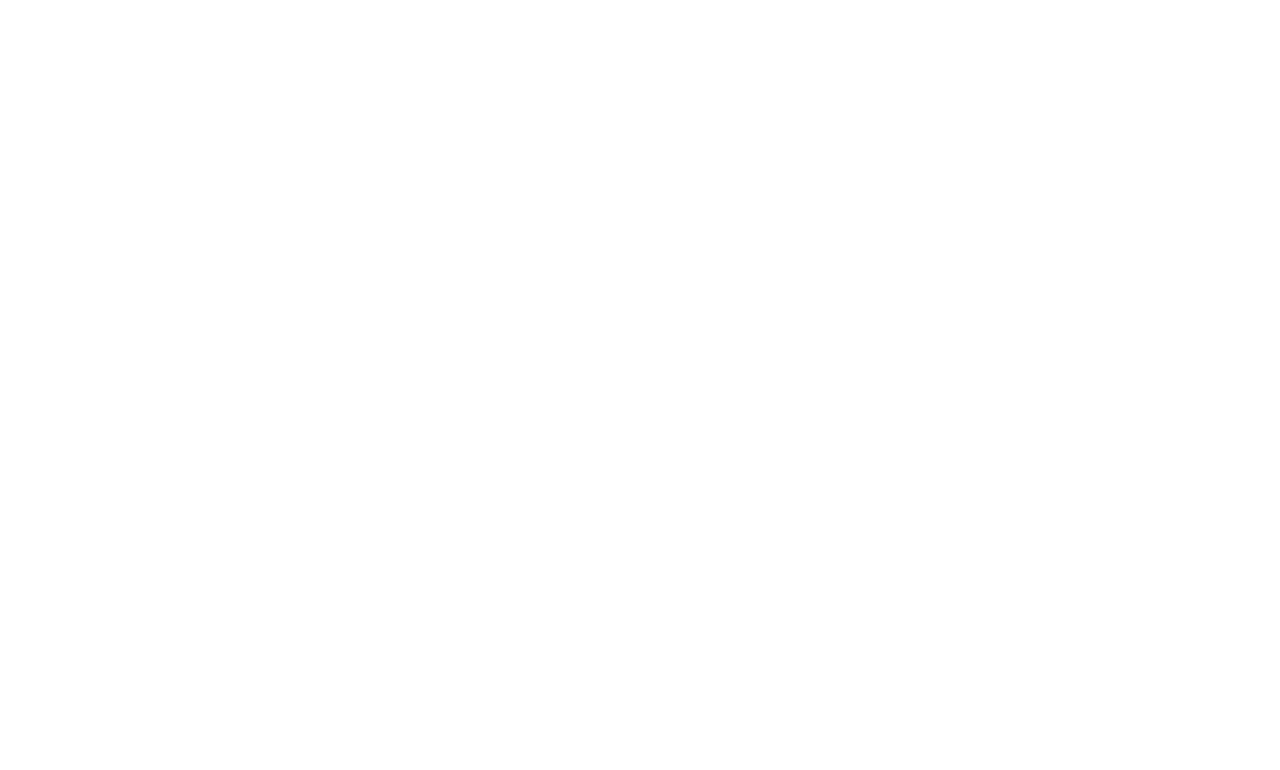
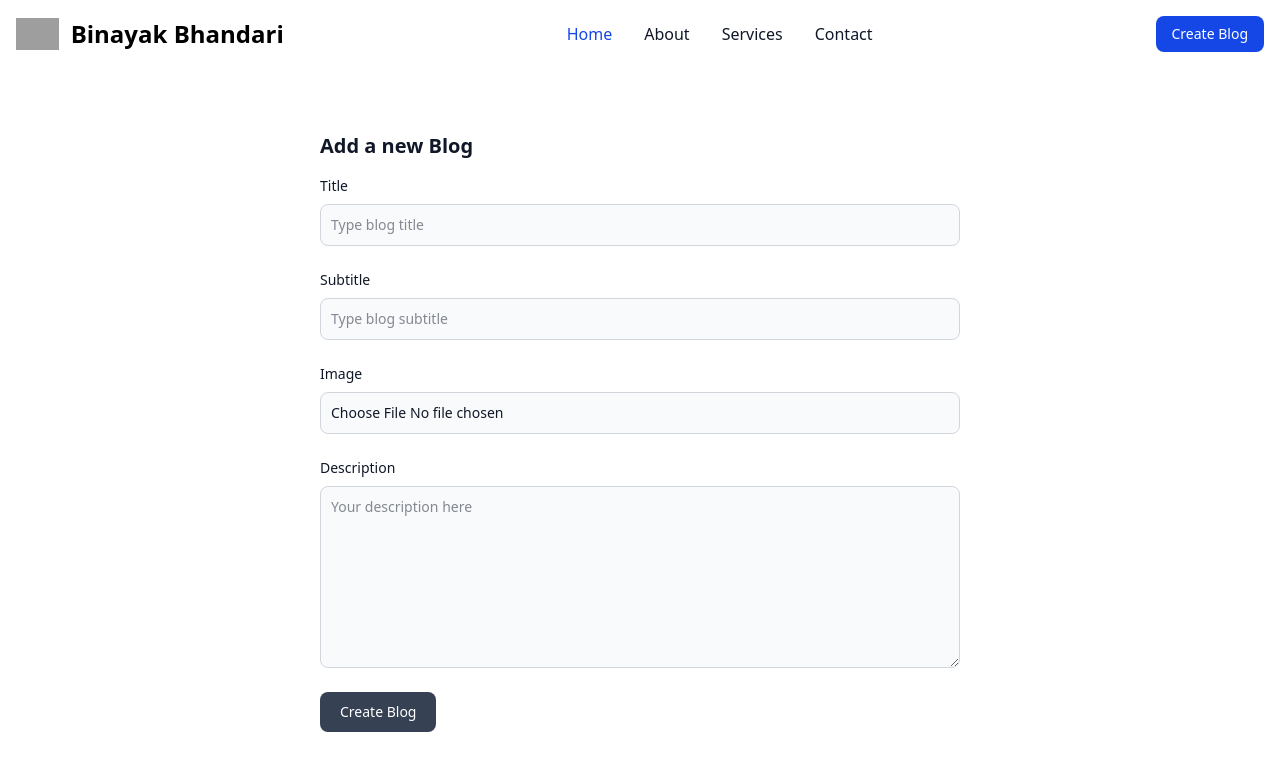
Before and after one commit to binayakbhandari/MERN3-P404, a React (Vite) app: page /create in a window 1280 px wide. Before the commit this address had no page. Shown: the top 770 px of the page. Built offline with nearby package versions, Linux system fonts and the light colour scheme; grey boxes are pictures that could not be loaded.

Commit message:
Day 26 Completed

```diff
--- a/src/App.jsx
+++ b/src/App.jsx
@@ -1,6 +1,7 @@
 import { BrowserRouter, Routes, Route } from "react-router-dom"
 import Home from "./pages/Home"
 import SingleBlog from "./pages/SingleBlog"
+import CreateBlog from "./pages/CreateBlog"
 
 function App() {
   return (
@@ -8,6 +9,7 @@
       <Routes>
         <Route path="/" element={ <Home /> } />
         <Route path="/blog/:id" element={ <SingleBlog /> } />
+        <Route path="/create" element={ <CreateBlog /> } />
       </Routes>
     </BrowserRouter>
   )
--- /dev/null
+++ b/src/components/Form.jsx
@@ -0,0 +1,82 @@
+import axios from "axios"
+import { useState } from "react"
+import { useNavigate } from "react-router-dom"
+
+const Form = () => {
+
+    const navigate = useNavigate()
+
+    const [data, setData] = useState({
+        title : "",
+        subtitle : "",
+        description : "",
+        image : ""
+    })
+
+    const handleChange = (e)=>{
+        // const name = e.target.name
+        // const value = e.target.value
+        const {name, value} = e.target
+        setData({
+            ...data,
+            [name] : name === "image" ? e.target.files[0] : value
+         })
+    }
+
+    console.log(data)
+
+    const creatBlog = async (e)=>{
+        e.preventDefault()
+
+        const response = await axios.post("http://localhost:3000/blog", data, {
+            headers : {
+                "Content-Type" : "multipart/form-data"
+            }
+        })
+
+        if(response.status === 200){
+            alert("Form Submitted !!!")
+            navigate("/")
+        } else {
+            alert("Something went wrong !")
+        }
+    }
+
+
+
+    return (
+        <>
+            <section className="bg-white dark:bg-gray-900">
+                <div className="py-8 px-4 mx-auto max-w-2xl lg:py-16">
+                    <h2 className="mb-4 text-xl font-bold text-gray-900 dark:text-white">Add a new Blog</h2>
+                    <form onSubmit={creatBlog}>
+                        <div className="grid gap-4 sm:grid-cols-2 sm:gap-6">
+                            <div className="sm:col-span-2">
+                                <label for="title" className="block mb-2 text-sm font-medium text-gray-900 dark:text-white"> Title </label>
+                                <input type="text" name="title" id="title" className="bg-gray-50 border border-gray-300 text-gray-900 text-sm rounded-lg focus:ring-primary-600 focus:border-primary-600 block w-full p-2.5 dark:bg-gray-700 dark:border-gray-600 dark:placeholder-gray-400 dark:text-white dark:focus:ring-primary-500 dark:focus:border-primary-500" placeholder="Type blog title" onChange={handleChange} required="" />
+                            </div>
+                            <div className="sm:col-span-2">
+                                <label for="subtitle" className="block mb-2 text-sm font-medium text-gray-900 dark:text-white"> Subtitle </label>
+                                <input type="text" name="subtitle" id="subtitle" className="bg-gray-50 border border-gray-300 text-gray-900 text-sm rounded-lg focus:ring-primary-600 focus:border-primary-600 block w-full p-2.5 dark:bg-gray-700 dark:border-gray-600 dark:placeholder-gray-400 dark:text-white dark:focus:ring-primary-500 dark:focus:border-primary-500" placeholder="Type blog subtitle"     onChange={handleChange} required="" />
+                            </div>
+                            <div className="sm:col-span-2">
+                                <label for="image" className="block mb-2 text-sm font-medium text-gray-900 dark:text-white"> Image </label>
+                                <input type="file" name="image" id="subtitle" className="bg-gray-50 border border-gray-300 text-gray-900 text-sm rounded-lg focus:ring-primary-600 focus:border-primary-600 block w-full p-2.5 dark:bg-gray-700 dark:border-gray-600 dark:placeholder-gray-400 dark:text-white dark:focus:ring-primary-500 dark:focus:border-primary-500 cursor-pointer" onChange={handleChange} required="" />
+                            </div>
+
+                            <div className="sm:col-span-2">
+                                <label for="description" className="block mb-2 text-sm font-medium text-gray-900 dark:text-white">Description</label>
+                                <textarea id="description" name="description" rows="8" className="block p-2.5 w-full text-sm text-gray-900 bg-gray-50 rounded-lg border border-gray-300 focus:ring-primary-500 focus:border-primary-500 dark:bg-gray-700 dark:border-gray-600 dark:placeholder-gray-400 dark:text-white dark:focus:ring-primary-500 dark:focus:border-primary-500" onChange={handleChange} placeholder="Your description here"></textarea>
+                            </div>
+                        </div>
+                        <button type="submit" className="inline-flex items-center px-5 py-2.5 mt-4 sm:mt-6 text-sm font-medium text-center bg-gray-700 cursor-pointer text-white bg-primary-700 rounded-lg focus:ring-4 focus:ring-primary-200 dark:focus:ring-primary-900 hover:bg-primary-800">
+                            Create Blog
+                        </button>
+                    </form>
+                </div>
+            </section>
+        </>
+    )
+}
+
+export default Form
--- a/src/components/Navbar.jsx
+++ b/src/components/Navbar.jsx
@@ -1,15 +1,18 @@
+import { Link } from "react-router-dom"
 
 const Navbar = () => {
     return (
         <>
             <nav className="bg-white border-gray-200 dark:bg-gray-900">
                 <div className="max-w-screen-xl flex flex-wrap items-center justify-between mx-auto p-4">
-                    <a href="https://flowbite.com/" className="flex items-center space-x-3 rtl:space-x-reverse">
+                    <Link to="https://binayakbhandari.com.np" target="_blank" className="flex items-center space-x-3 rtl:space-x-reverse">
                         <img src="https://flowbite.com/docs/images/logo.svg" className="h-8" alt="Flowbite Logo" />
-                        <span className="self-center text-2xl font-semibold whitespace-nowrap dark:text-white">Flowbite</span>
-                    </a>
+                        <span className="self-center text-2xl font-semibold whitespace-nowrap dark:text-white">Binayak Bhandari</span>
+                    </Link>
                     <div className="flex md:order-2 space-x-3 md:space-x-0 rtl:space-x-reverse">
-                        <button type="button" className="text-white bg-blue-700 hover:bg-blue-800 focus:ring-4 focus:outline-none focus:ring-blue-300 font-medium rounded-lg text-sm px-4 py-2 text-center dark:bg-blue-600 dark:hover:bg-blue-700 dark:focus:ring-blue-800">Get started</button>
+                        <Link to="/create">
+                            <button type="button" className="text-white bg-blue-700 hover:bg-blue-800 focus:ring-4 focus:outline-none focus:ring-blue-300 font-medium rounded-lg text-sm px-4 py-2 text-center dark:bg-blue-600 dark:hover:bg-blue-700 dark:focus:ring-blue-800 cursor-pointer">Create Blog</button>
+                        </Link>
                         <button data-collapse-toggle="navbar-cta" type="button" className="inline-flex items-center p-2 w-10 h-10 justify-center text-sm text-gray-500 rounded-lg md:hidden hover:bg-gray-100 focus:outline-none focus:ring-2 focus:ring-gray-200 dark:text-gray-400 dark:hover:bg-gray-700 dark:focus:ring-gray-600" aria-controls="navbar-cta" aria-expanded="false">
                             <span className="sr-only">Open main menu</span>
                             <svg className="w-5 h-5" aria-hidden="true" xmlns="http://www.w3.org/2000/svg" fill="none" viewBox="0 0 17 14">
@@ -20,16 +23,16 @@
                     <div className="items-center justify-between hidden w-full md:flex md:w-auto md:order-1" id="navbar-cta">
                         <ul className="flex flex-col font-medium p-4 md:p-0 mt-4 border border-gray-100 rounded-lg bg-gray-50 md:space-x-8 rtl:space-x-reverse md:flex-row md:mt-0 md:border-0 md:bg-white dark:bg-gray-800 md:dark:bg-gray-900 dark:border-gray-700">
                             <li>
-                                <a href="#" className="block py-2 px-3 md:p-0 text-white bg-blue-700 rounded-sm md:bg-transparent md:text-blue-700 md:dark:text-blue-500" aria-current="page">Home</a>
+                                <Link to="/" className="block py-2 px-3 md:p-0 text-white bg-blue-700 rounded-sm md:bg-transparent md:text-blue-700 md:dark:text-blue-500" aria-current="page">Home</Link>
                             </li>
                             <li>
-                                <a href="#" className="block py-2 px-3 md:p-0 text-gray-900 rounded-sm hover:bg-gray-100 md:hover:bg-transparent md:hover:text-blue-700 md:dark:hover:text-blue-500 dark:text-white dark:hover:bg-gray-700 dark:hover:text-white md:dark:hover:bg-transparent dark:border-gray-700">About</a>
+                                <Link to="#" className="block py-2 px-3 md:p-0 text-gray-900 rounded-sm hover:bg-gray-100 md:hover:bg-transparent md:hover:text-blue-700 md:dark:hover:text-blue-500 dark:text-white dark:hover:bg-gray-700 dark:hover:text-white md:dark:hover:bg-transparent dark:border-gray-700">About</Link>
                             </li>
                             <li>
-                                <a href="#" className="block py-2 px-3 md:p-0 text-gray-900 rounded-sm hover:bg-gray-100 md:hover:bg-transparent md:hover:text-blue-700 md:dark:hover:text-blue-500 dark:text-white dark:hover:bg-gray-700 dark:hover:text-white md:dark:hover:bg-transparent dark:border-gray-700">Services</a>
+                                <Link to="#" className="block py-2 px-3 md:p-0 text-gray-900 rounded-sm hover:bg-gray-100 md:hover:bg-transparent md:hover:text-blue-700 md:dark:hover:text-blue-500 dark:text-white dark:hover:bg-gray-700 dark:hover:text-white md:dark:hover:bg-transparent dark:border-gray-700">Services</Link>
                             </li>
                             <li>
-                                <a href="#" className="block py-2 px-3 md:p-0 text-gray-900 rounded-sm hover:bg-gray-100 md:hover:bg-transparent md:hover:text-blue-700 md:dark:hover:text-blue-500 dark:text-white dark:hover:bg-gray-700 dark:hover:text-white md:dark:hover:bg-transparent dark:border-gray-700">Contact</a>
+                                <Link to="#" className="block py-2 px-3 md:p-0 text-gray-900 rounded-sm hover:bg-gray-100 md:hover:bg-transparent md:hover:text-blue-700 md:dark:hover:text-blue-500 dark:text-white dark:hover:bg-gray-700 dark:hover:text-white md:dark:hover:bg-transparent dark:border-gray-700">Contact</Link>
                             </li>
                         </ul>
                     </div>
--- /dev/null
+++ b/src/pages/CreateBlog.jsx
@@ -0,0 +1,13 @@
+import Form from "../components/Form"
+import Navbar from "../components/Navbar"
+
+const CreateBlog = ()=>{
+    return(
+        <>
+        <Navbar />
+        <Form />
+        </>
+    )
+}
+
+export default CreateBlog
```
